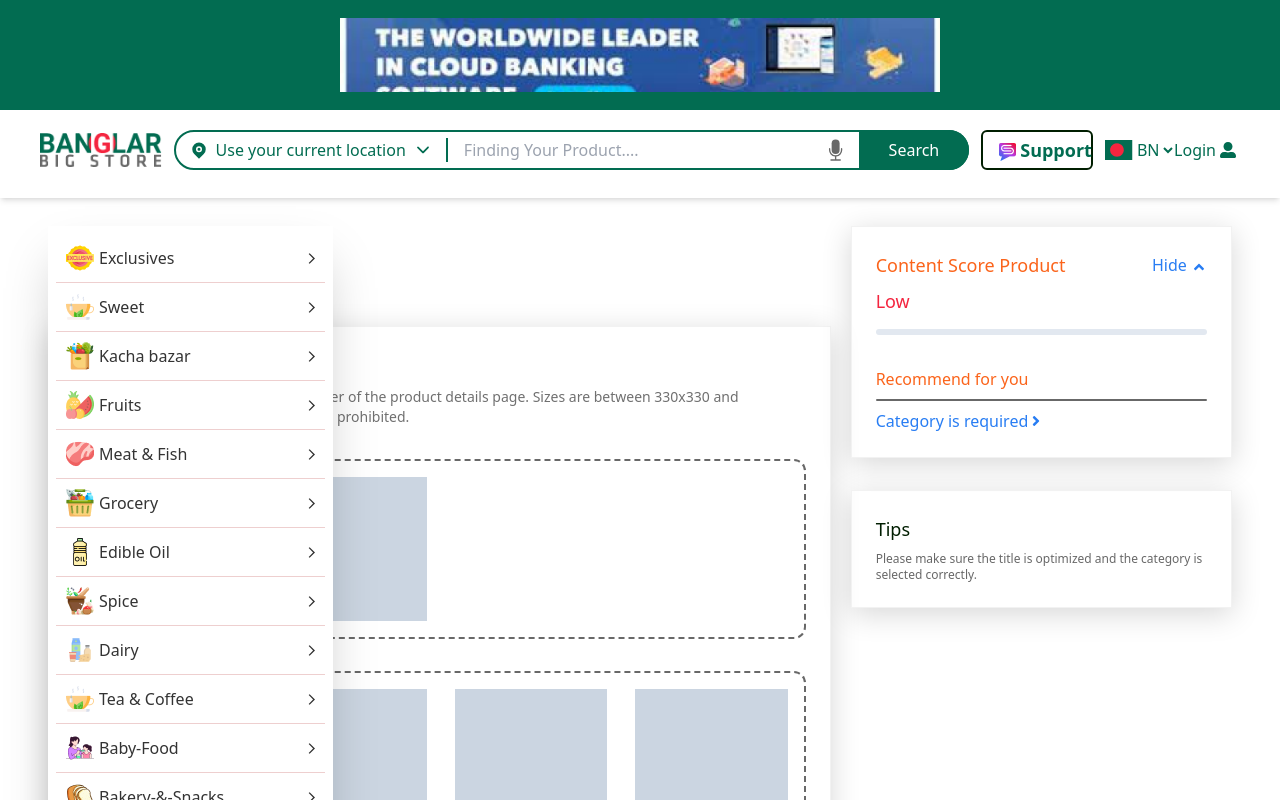
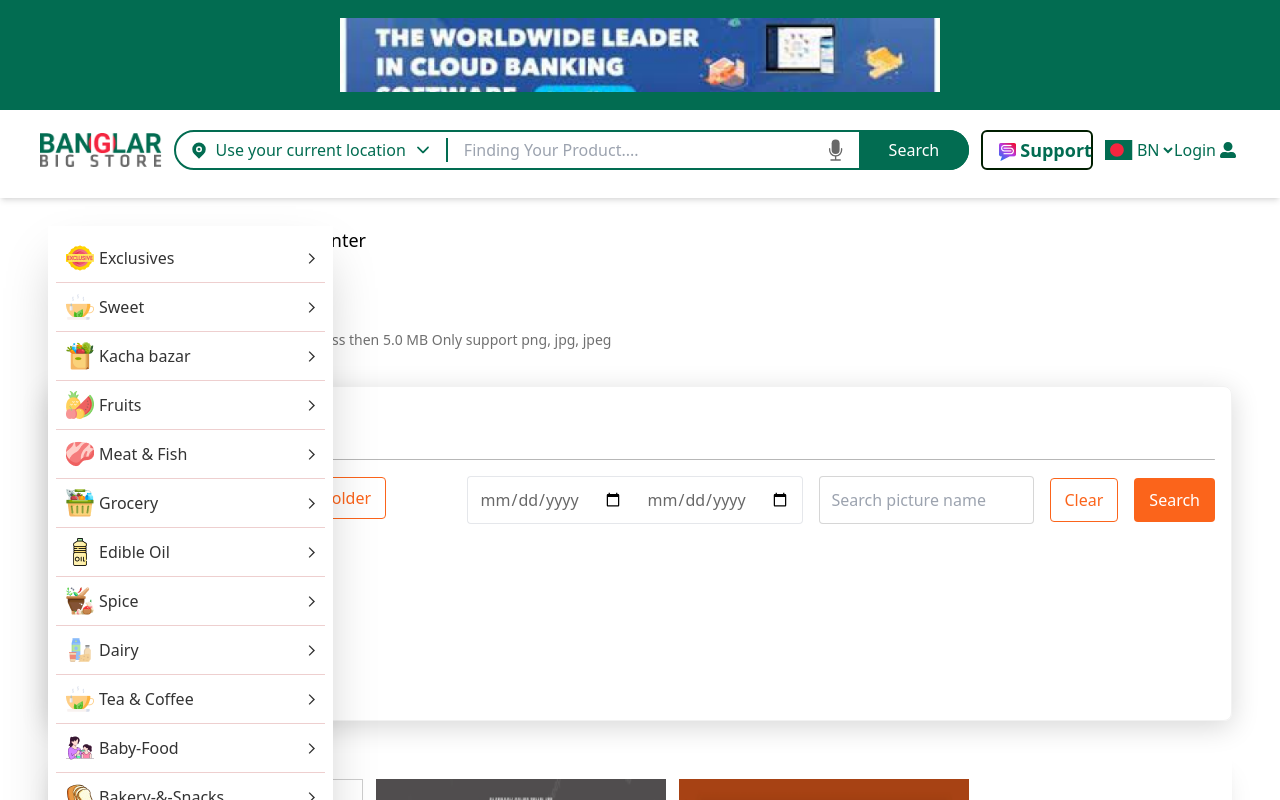
Before and after one commit to kowsar-mahmud-remon/Frontend-2, a Next.js app: page / in a window 1280 px wide. Shown: the top 800 px of the page. Built offline with nearby package versions, Linux system fonts and the light colour scheme; no server answers.

Commit message:
completed

```diff
--- /dev/null
+++ b/components/MediaCenter/MediaCenter.js
@@ -0,0 +1,59 @@
+import { Tab } from '@headlessui/react';
+import React from 'react';
+import { FaAngleRight, FaInfoCircle } from 'react-icons/fa';
+const MediaCenter = () => {
+
+    return (
+        <div className='mb-8'>
+            <div className='flex items-center text-lg text-accent'>
+                <span>Home</span> <FaAngleRight /> <span> Products</span> <FaAngleRight /><span className='text-black'>New Media Center</span>
+            </div>
+            <h2 className='text-2xl 2xl:text-3xl font-medium mb-[34px] mt-2 text-primary'>Media Center</h2>
+            <div className='flex items-center gap-3 mb-[34px]'>
+                <div className='text-[#287DF3] text-[16px] border-2 border-[#287DF3] rounded-full px-2 text-sm cursor-pointer' title='lorem ipsum title'><p>i</p></div>
+                <p className='text-sm text-secondary'>Please notice the image size should less then 5.0 MB Only support png, jpg, jpeg</p>
+            </div>
+            <div className='py-6 px-4 border border-[#F2F2F2] shadow-small rounded-lg'>
+                <Tab.Group>
+                    <Tab.List>
+                        <Tab>
+                            {({ selected }) => (
+                                /* Use the `selected` state to conditionally style the selected tab. */
+                                <button
+                                    className={` text-lg p-2
+                                        ${selected ? 'text-[#287DF3] border-b-4 border-[#287DF3]' : undefined}
+                                    `}
+                                >
+                                    Image
+                                </button>
+                            )}
+                        </Tab>
+                    </Tab.List>
+                    <div className="h-px w-full bg-[#B7B7B7] rounded-full"></div>
+                    <Tab.Panels>
+                        <Tab.Panel>
+                            <div className='pt-4 flex justify-between'>
+                                <div>
+                                    <button className='text-white py-2.5 px-[15px] bg-primary rounded'>Upload Image</button>
+                                    <button className='text-primary py-2 px-3.5 ml-4 border border-primary rounded'>Create New Folder</button>
+                                </div>
+                                <div className='flex gap-4 items-center'>
+                                    <div>
+                                        <input type="date" className='border border-r-0 py-[10px] rounded-l px-3 text-accent' />
+                                        <input type="date" className='border border-l-0 py-[10px] rounded-r px-3 text-accent' />
+                                    </div>
+                                    <input type="text" placeholder="Search picture name" className="input input-bordered w-[215px] rounded py-[9px] px-3 text-accent focus:border-primary" />
+                                    <button className='text-primary py-[9px] px-3.5 border border-primary rounded'>Clear</button>
+                                    <button className='text-white py-[10px] px-[15px] bg-primary rounded'>Search</button>
+                                </div>
+                            </div>
+                            <p className='text-[#001E00] text-lg pt-8 pb-28'>Image</p>
+                        </Tab.Panel>
+                    </Tab.Panels>
+                </Tab.Group>
+            </div>
+        </div>
+    );
+};
+
+export default MediaCenter;
--- a/package.json
+++ b/package.json
@@ -9,6 +9,7 @@
     "lint": "next lint"
   },
   "dependencies": {
+    "@headlessui/react": "^1.7.7",
     "@next/font": "13.1.0",
     "@reduxjs/toolkit": "^1.9.1",
     "daisyui": "^2.46.0",
--- a/pages/index.js
+++ b/pages/index.js
@@ -14,6 +14,7 @@
 import NavicationWithSideNavLayout from '../layouts/NavicationWithSideNavLayout'
 import Category from '../components/Category/Category'
 import AddProducts from '../components/AddProducts/AddProducts'
+import MediaCenter from '../components/MediaCenter/MediaCenter'
 
 export const getStaticProps = async () => {
   try {
@@ -54,7 +55,8 @@
       <NavicationWithSideNavLayout >
         <div className={`${styles.homeBody} w-[100%] `} >
           {/* <Category /> */}
-          <AddProducts />
+          <MediaCenter />
+          {/* <AddProducts /> */}
           <div className={`flex bg-white flex-col h-[310px] lg:h-[366px] xl:flex-row xl:h-[366px] 2xl:h-[466px]  shadow-xl shadow-block-900 w-[100%] p-4 `}>
             {
               items.length && <Carosel data={items} />
```
Also changed, not shown: 1 other file (tests, documents, lock files or other folders).
